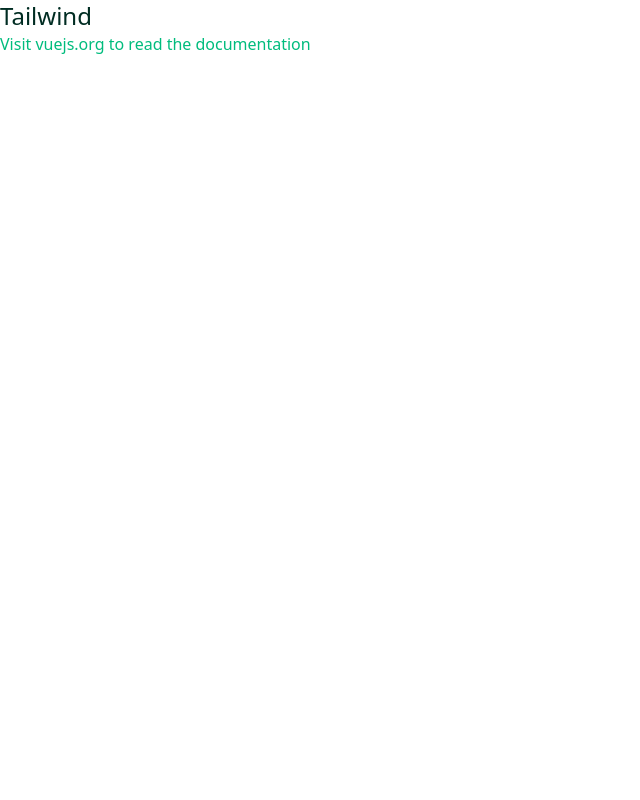
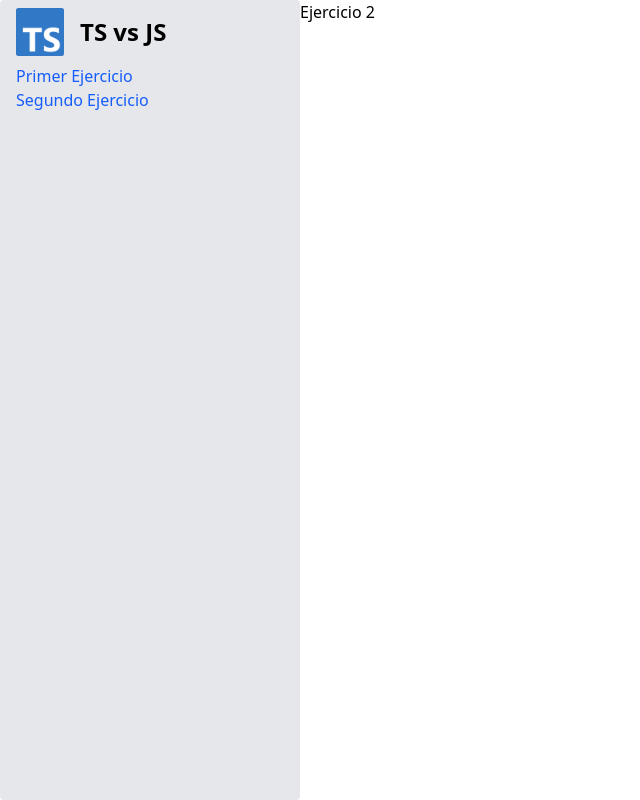
Before and after one commit to BAIVI2004/vue-login-its, a Vue app: page /ejercicio-2 in a window 1280 px wide. Shown: the whole page, without its empty margins (0-640 px from the left). Built offline with nearby package versions, Linux system fonts and the light colour scheme.

Commit message:
Commit 1
En este commit tocamos todo lo que tiene que ver con la navegacion.

```diff
--- a/src/App.vue
+++ b/src/App.vue
@@ -1,12 +1,22 @@
-<script setup lang="ts"></script>
+<script setup lang="ts">
+import Sidebar from './components/Sidebar.vue';
+</script>
 
 <template>
-  <!-- insertamos clases tailwind para ver si funciona -->
-  <h1 class="text-2xl text-emerald-950">Tailwind</h1>
-  <p class="text-emerald-500">
-    Visit <a href="https://vuejs.org/" target="_blank" rel="noopener">vuejs.org</a> to read the
-    documentation
-  </p>
+  <div class="flex w-full h-full flex-row">
+    <!-- barra lateral -->
+    <Sidebar>
+      <!-- usamos el slot "links" que creamos -->
+      <template #links>
+        <RouterLink to="/ejercicio-1" class="text-blue-600">Primer Ejercicio</RouterLink>
+        <RouterLink to="/ejercicio-2" class="text-blue-600">Segundo Ejercicio</RouterLink>
+      </template>
+    </Sidebar>
+
+    <!-- Renderizacion del componente -->
+    <RouterView />
+  </div>
+
 </template>
 
 <style scoped></style>
--- /dev/null
+++ b/src/components/Sidebar.vue
@@ -0,0 +1,16 @@
+<script setup lang="ts"></script>
+
+<template>
+    <nav class="flex flex-col w-[300px] px-4 py-2 bg-gray-200 rounded min-h-screen">
+        <!-- logo -->
+        <div class="flex justify-start items-center h-12 mb-2">
+            <div class="h-12 w-12">
+                <img src="/src/assets/ts-logo-128.png" alt="log ts">
+            </div>
+            <h2 class="px-4 text-2xl font-extrabold m-0 py-0 text-center">TS vs JS</h2>
+        </div>
+        <!-- navegacion -->
+        <slot name="links"></slot>
+    </nav>
+</template>
+<!-- no se crea style pues no lo usaremos -->
--- /dev/null
+++ b/src/components/ejercicios/EjercicioDos.vue
@@ -0,0 +1,12 @@
+<script setup lang="ts">
+
+</script>
+
+<template>
+    <div>
+        Ejercicio 2
+    </div>
+</template>
+
+
+<style scoped></style>
--- /dev/null
+++ b/src/components/ejercicios/EjercicioUno.vue
@@ -0,0 +1,12 @@
+<script setup lang="ts">
+
+</script>
+
+<template>
+    <div>
+        Ejercicio 1
+    </div>
+</template>
+
+
+<style scoped></style>
--- a/src/router/index.ts
+++ b/src/router/index.ts
@@ -1,8 +1,15 @@
 import { createRouter, createWebHistory } from 'vue-router'
+import EjercicioUno from '@/components/ejercicios/EjercicioUno.vue'
+import EjercicioDos from '@/components/ejercicios/EjercicioDos.vue'
+import App from '@/App.vue'
 
 const router = createRouter({
   history: createWebHistory(import.meta.env.BASE_URL),
-  routes: [],
+  routes: [
+    { path: '/', component: App },
+    { path: '/ejercicio-1', component: EjercicioUno },
+    { path: '/ejercicio-2', component: EjercicioDos },
+  ],
 })
 
 export default router
```
Also changed, not shown: src/assets/ts-logo-128.png (added), 1 other file (tests, documents, lock files or other folders).
